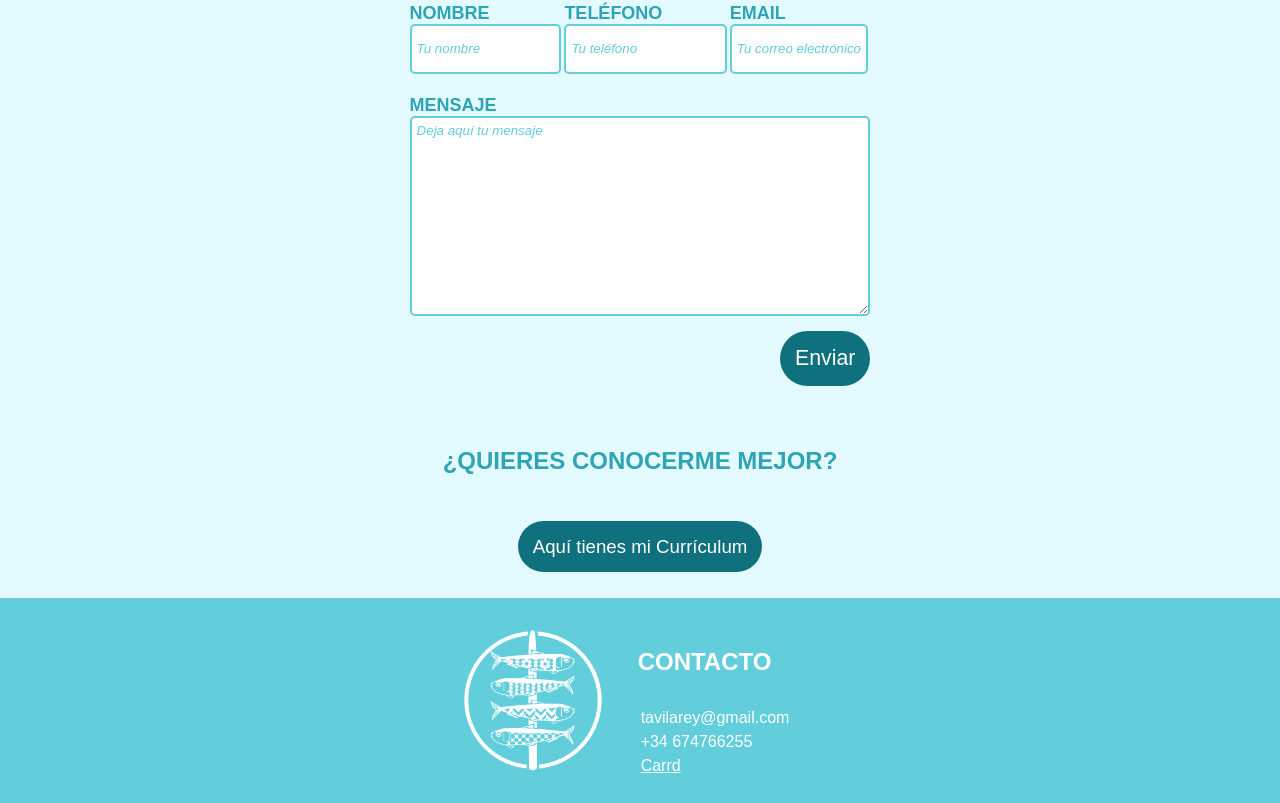
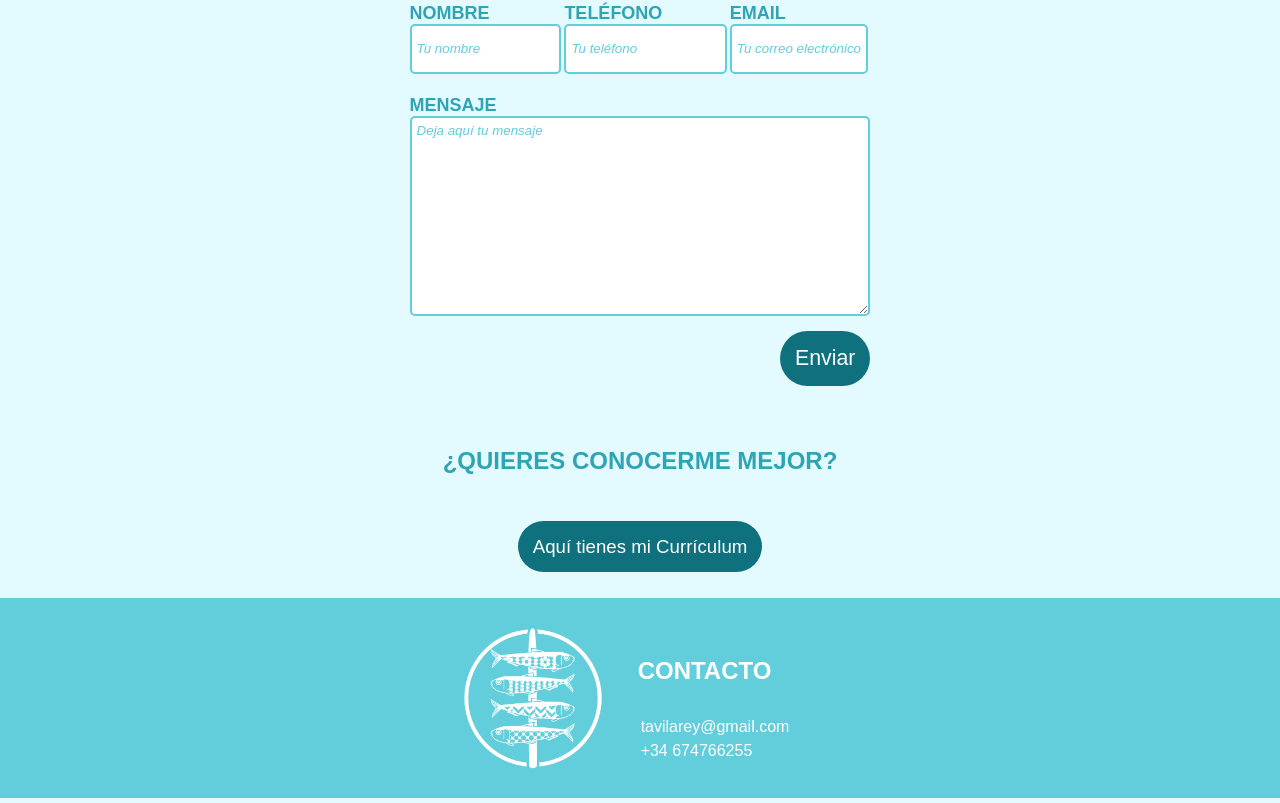
Before and after one commit to mavila-r/mi-portfolio, a React (Create React App) app: page /contacto in a window 1280 px wide. Shown: the part 392-1195 px from the top of the page. Built offline with nearby package versions, Linux system fonts and the light colour scheme.

Commit message:
Update App.js

```diff
--- a/src/App.js
+++ b/src/App.js
@@ -71,7 +71,6 @@ function App() {
               <h2>CONTACTO</h2>
               <p>tavilarey@gmail.com</p>
               <p>+34 674766255</p>
-              <p><a href="#">Carrd</a></p>
             </div>
           </div>
         </footer>
```
